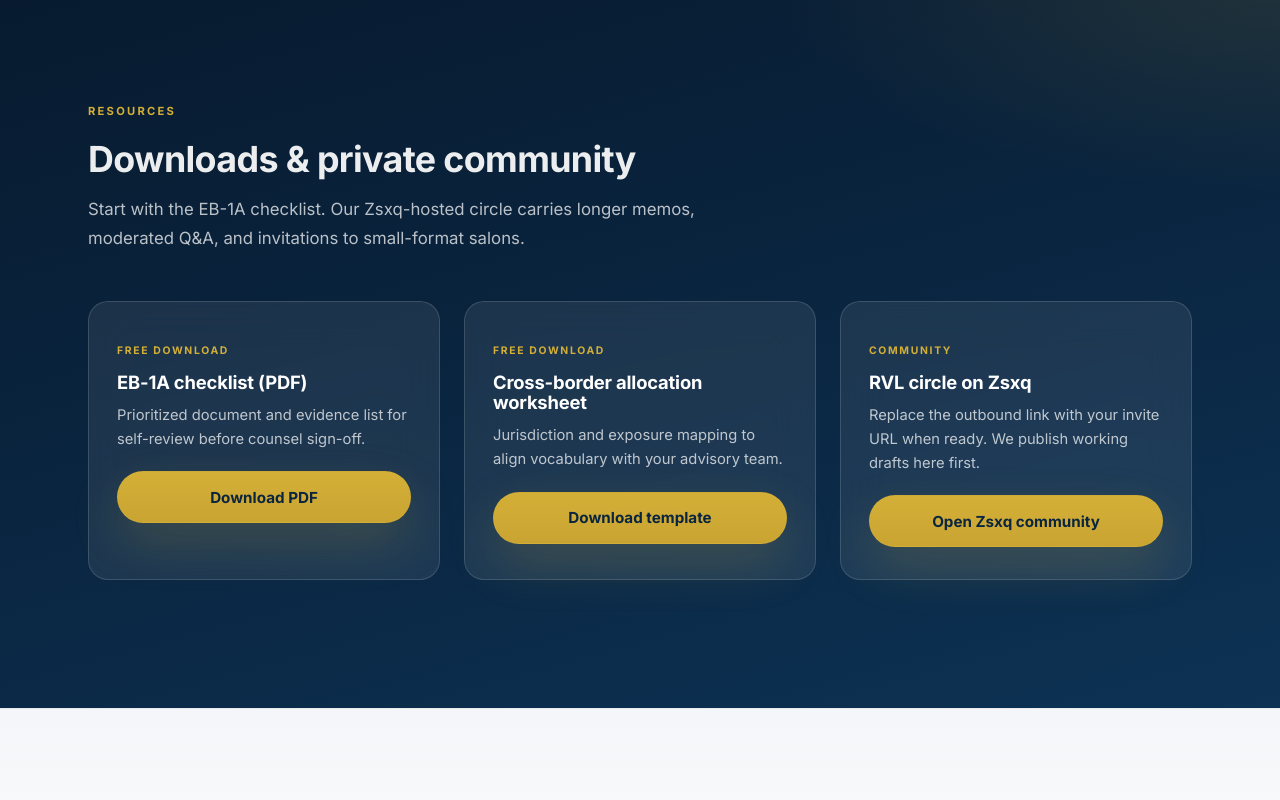
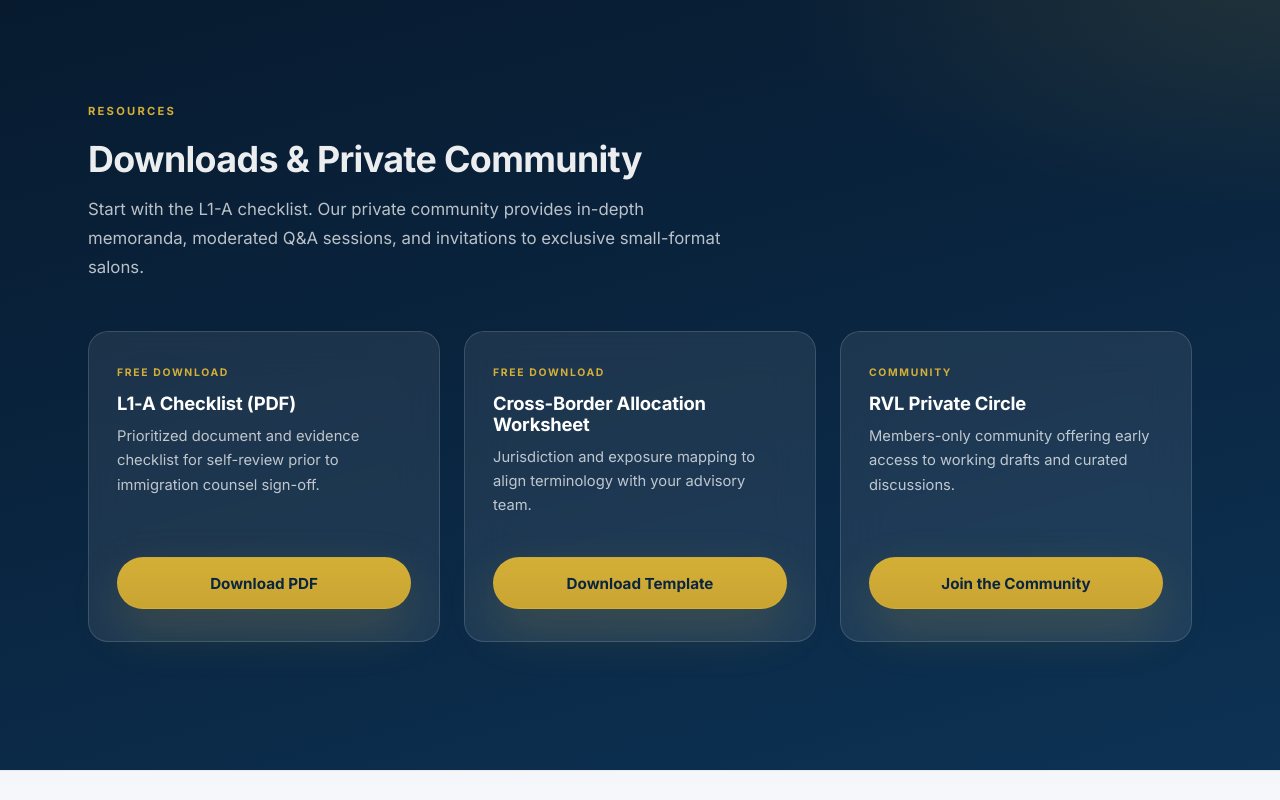
Before and after one commit to rvlfunding/rvl-funding, a Next.js app: page / in a window 1280 px wide. Shown: the part 3820-4620 px from the top of the page. Built offline with nearby package versions, Linux system fonts and the light colour scheme.

Commit message:
Update page.tsx

```diff
--- a/src/app/page.tsx
+++ b/src/app/page.tsx
@@ -253,43 +253,48 @@ export default function Home() {
         <div className="container">
           <div className="section-head">
             <span className="eyebrow">Resources</span>
-            <h2 id="resources-heading">Downloads &amp; private community</h2>
+            <h2 id="resources-heading">Downloads &amp; Private Community</h2>
             <p>
-              Start with the EB-1A checklist. Our Zsxq-hosted circle carries longer memos, moderated Q&amp;A,
-              and invitations to small-format salons.
+              Start with the L1-A checklist. Our private community provides in-depth memoranda, moderated
+              Q&amp;A sessions, and invitations to exclusive small-format salons.
             </p>
           </div>
-          <div className="resources-grid">
-            <div className="resource-tile">
-              <span className="resource-pill">Free download</span>
-              <h3>EB-1A checklist (PDF)</h3>
-              <p>Prioritized document and evidence list for self-review before counsel sign-off.</p>
-              <a href="/eb1a-checklist.pdf" download className="btn-primary">
+          <div className="resources-grid" style={{ alignItems: 'stretch' }}>
+            <div className="resource-tile" style={{ display: 'flex', flexDirection: 'column' }}>
+              <span className="resource-pill">Free Download</span>
+              <h3>L1-A Checklist (PDF)</h3>
+              <p style={{ flex: 1 }}>
+                Prioritized document and evidence checklist for self-review prior to immigration counsel
+                sign-off.
+              </p>
+              <a href="/eb1a-checklist.pdf" download className="btn-primary" style={{ marginTop: '1.25rem' }}>
                 Download PDF
               </a>
             </div>
-            <div className="resource-tile">
-              <span className="resource-pill">Free download</span>
-              <h3>Cross-border allocation worksheet</h3>
-              <p>Jurisdiction and exposure mapping to align vocabulary with your advisory team.</p>
-              <a href="/asset-allocation-template.pdf" download className="btn-primary">
-                Download template
+            <div className="resource-tile" style={{ display: 'flex', flexDirection: 'column' }}>
+              <span className="resource-pill">Free Download</span>
+              <h3>Cross-Border Allocation Worksheet</h3>
+              <p style={{ flex: 1 }}>
+                Jurisdiction and exposure mapping to align terminology with your advisory team.
+              </p>
+              <a href="/asset-allocation-template.pdf" download className="btn-primary" style={{ marginTop: '1.25rem' }}>
+                Download Template
               </a>
             </div>
-            <div className="resource-tile">
+            <div className="resource-tile" style={{ display: 'flex', flexDirection: 'column' }}>
               <span className="resource-pill">Community</span>
-              <h3>RVL circle on Zsxq</h3>
-              <p>
-                Replace the outbound link with your invite URL when ready. We publish working drafts here
-                first.
+              <h3>RVL Private Circle</h3>
+              <p style={{ flex: 1 }}>
+                Members-only community offering early access to working drafts and curated discussions.
               </p>
               <a
                 href="https://zsxq.com"
                 target="_blank"
                 rel="noopener noreferrer"
                 className="btn-primary"
+                style={{ marginTop: '1.25rem' }}
               >
-                Open Zsxq community
+                Join the Community
               </a>
             </div>
           </div>
```
